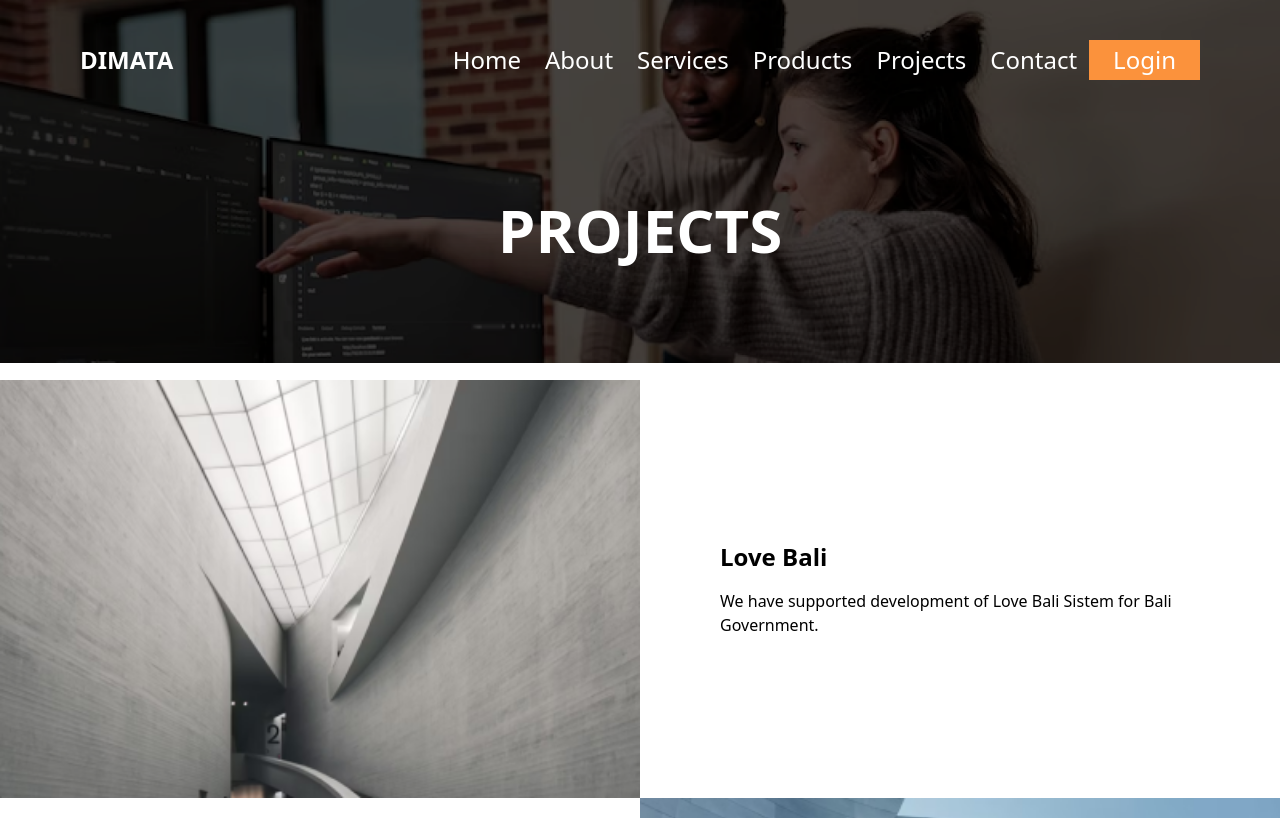
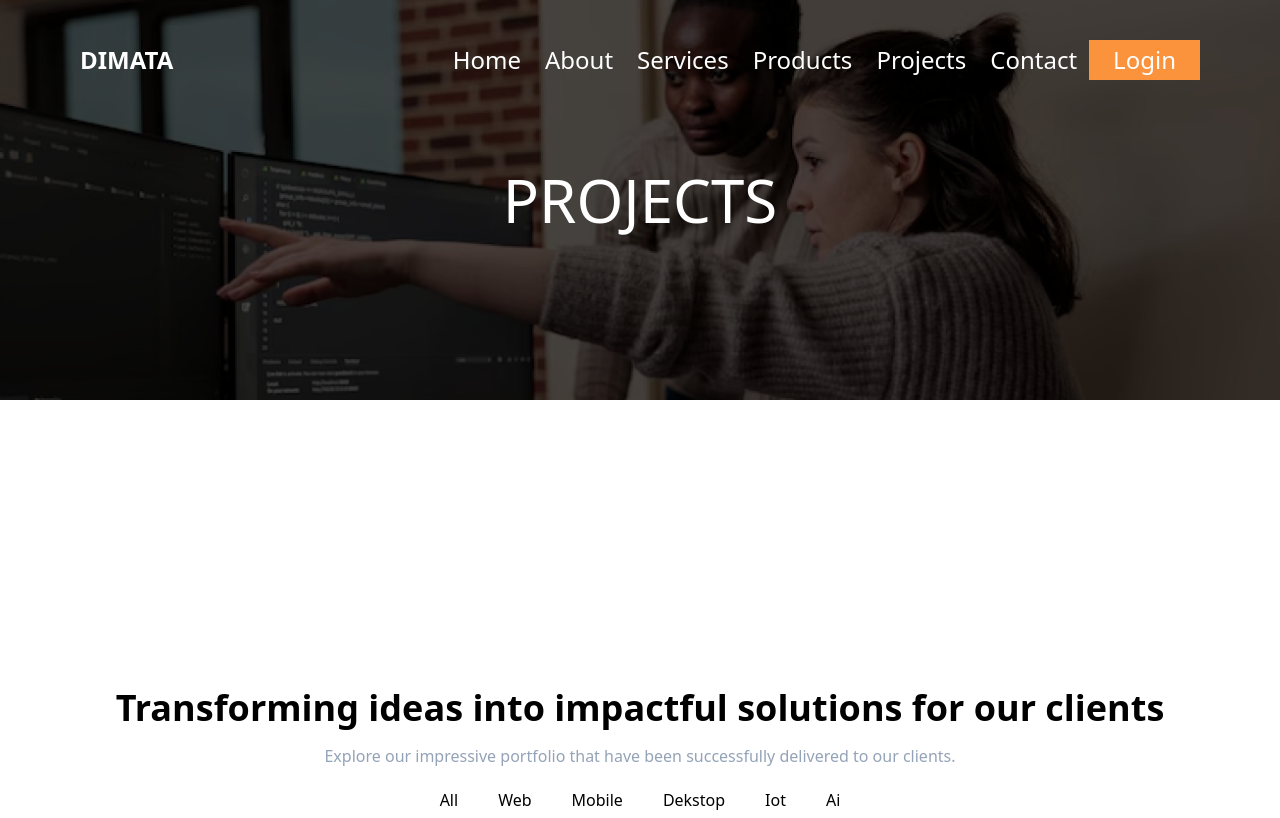
Before and after one commit to GustiWiratama/Kelompok-2-Dimata, a Next.js app: page /projects in a window 1280 px wide. Shown: the top 818 px of the page. Built offline with nearby package versions, Linux system fonts and the light colour scheme.

Commit message:
fix(code)

```diff
--- a/pages/projects.tsx
+++ b/pages/projects.tsx
@@ -1,24 +1,39 @@
 import Image from "next/image";
 import Footer from "./component/footer";
 import Navbar from "./component/navbar";
+import SubNavbar from "./component/subNavbar";
 
 export default function Projects() {
   return (
     <div>
-      <div className="relative z-10">
-        <Navbar />
-      </div>
-      <div className="relative z-10 p-20 text-white text-center">
-        <h1 className="text-6xl font-bold">PROJECTS</h1>
-      </div>
-      <div className="absolute inset-0 z-1">
+      <div className="relative w-full h-[50vh]">
         <Image
           src="/nav-img.png"
-          alt="Project Image"
-          width={2000}
-          height={1000}
+          alt="projects Image"
+          layout="fill"
+          objectFit="cover"
+          objectPosition="center"
+          quality={100}
           priority
         />
+        <div className="absolute top-0 left-0 right-0 z-20">
+          <Navbar />
+        </div>
+        <div className="absolute inset-0 z-10 flex justify-center items-center">
+          <h1 className="text-6xl text-white">PROJECTS</h1>
+        </div>
+      </div>
+      <div className=" relative  mt-72 flex flex-col text-center items-center">
+        <div className="font-bold text-4xl mb-4">
+          Transforming ideas into impactful solutions for our clients
+        </div>
+        <p className="w-4/6 text-slate-400">
+          Explore our impressive portfolio that have been successfully delivered
+          to our clients.{" "}
+        </p>
+        <div>
+          <SubNavbar />
+        </div>
       </div>
       <section className="container mx-auto pt-10">
         <div className="grid grid-cols-1 md:grid-cols-2">
```
